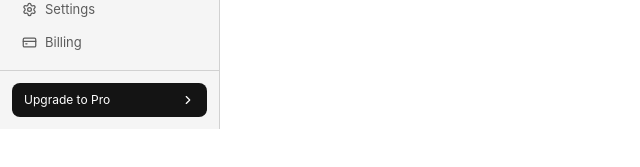
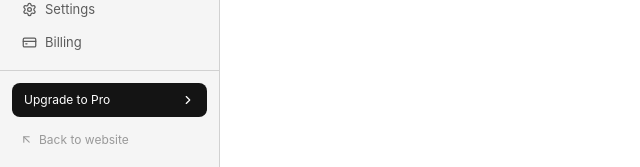
Before and after one commit to JustinMcGrane/negotiateai, a Next.js app: page /jobs in a window 1280 px wide. Shown: the part 906-1073 px from the top of the page, without its empty margins (0-640 px from the left). Before the commit the page ends 1035 px from the top, so only its background shows below. Built offline with nearby package versions, Linux system fonts and the light colour scheme.

Commit message:
feat(sidebar): add Back to website link at bottom

```diff
--- a/src/components/negotiate/Sidebar.tsx
+++ b/src/components/negotiate/Sidebar.tsx
@@ -7,7 +7,7 @@ import {
   LayoutDashboard, TrendingUp, FileSearch, Calculator, DollarSign,
   BookOpen, Mail, Shield, PenLine, Play, MessageSquare,
   BarChart2, Settings, CreditCard, ChevronRight,
-  UserCircle, FileText, Search, ClipboardList, PenSquare,
+  UserCircle, FileText, Search, ClipboardList, PenSquare, ArrowUpLeft,
 } from 'lucide-react'
 
 type NavItem = { label: string; href: string; icon: LucideIcon }
@@ -139,7 +139,7 @@ export function Sidebar() {
         })}
       </nav>
 
-      <div style={{ padding: 12, borderTop: '0.5px solid var(--color-border-tertiary)' }}>
+      <div style={{ padding: 12, borderTop: '0.5px solid var(--color-border-tertiary)', display: 'flex', flexDirection: 'column', gap: 8 }}>
         <Link href="/account/billing" style={{
           display: 'flex', alignItems: 'center', justifyContent: 'space-between',
           background: '#141414', color: '#fff', borderRadius: 8,
@@ -148,6 +148,16 @@ export function Sidebar() {
           Upgrade to Pro
           <ChevronRight size={14} />
         </Link>
+        <Link href="/" style={{
+          display: 'flex', alignItems: 'center', gap: 6,
+          padding: '6px 8px', fontSize: 12,
+          color: 'var(--color-text-tertiary)',
+          textDecoration: 'none', borderRadius: 6,
+          transition: 'color 0.15s',
+        }}>
+          <ArrowUpLeft size={13} />
+          Back to website
+        </Link>
       </div>
     </aside>
   )
```
